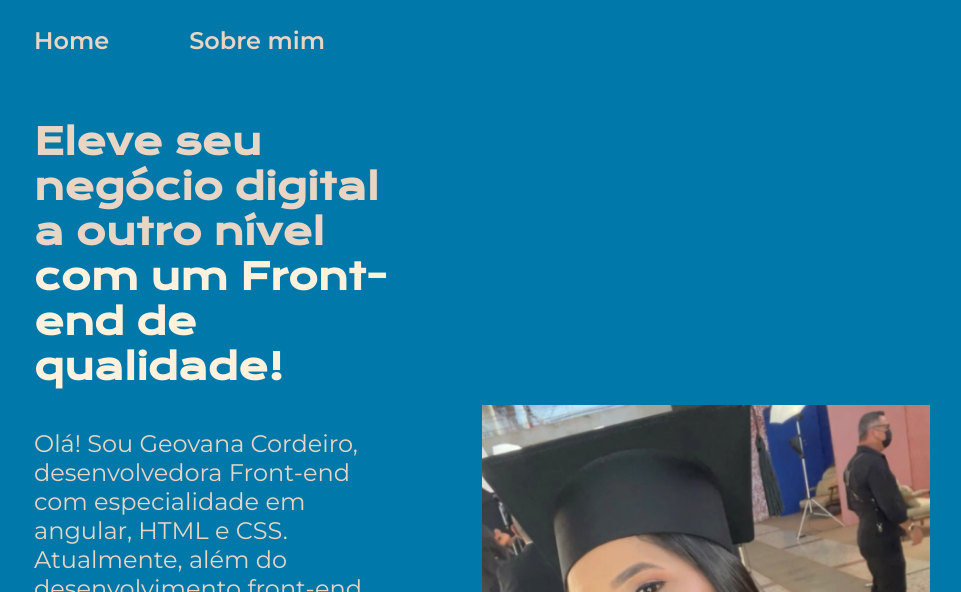
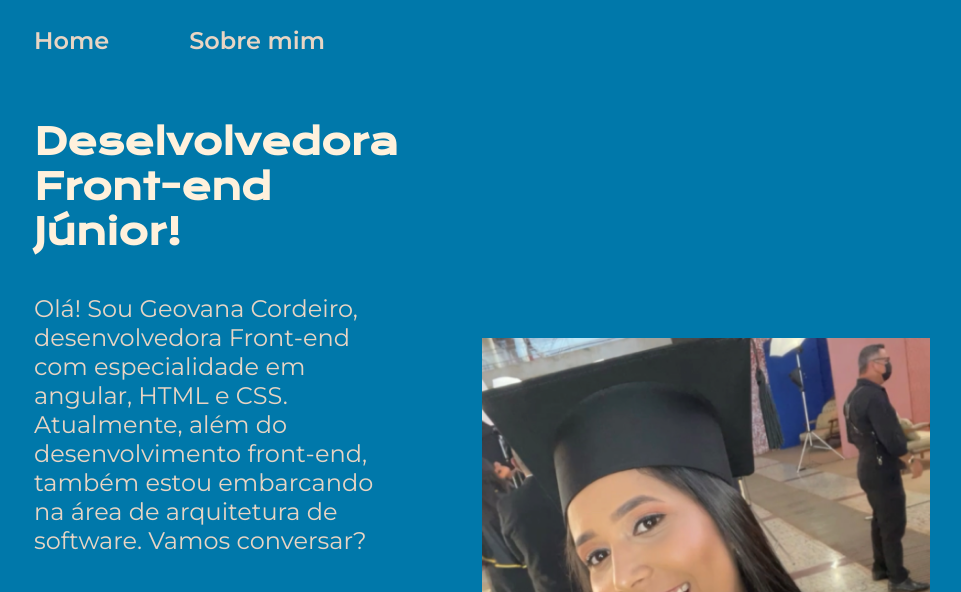
Before and after one commit to Geovascordeiro/portifolio, a plain HTML site: page index.html in a window 1280 px wide. Shown: the top 592 px of the page, without its empty margins (158-1119 px from the left). Drawn offline with nearby package versions, Linux system fonts and the light colour scheme.

Commit message:
Ajustes no textp

```diff
--- a/index.html
+++ b/index.html
@@ -18,9 +18,8 @@
     <main class="apresentacao">
       <section class="apresentacao__conteudo">
         <h1 class="apresentacao__conteudo__titulo">
-          Eleve seu negócio digital a outro nível
           <strong class="titulo-destaque">
-            com um Front-end de qualidade!</strong
+            Deselvolvedora Front-end Júnior!</strong
           >
         </h1>
         <p class="apresentacao__conteudo__texto">
```
